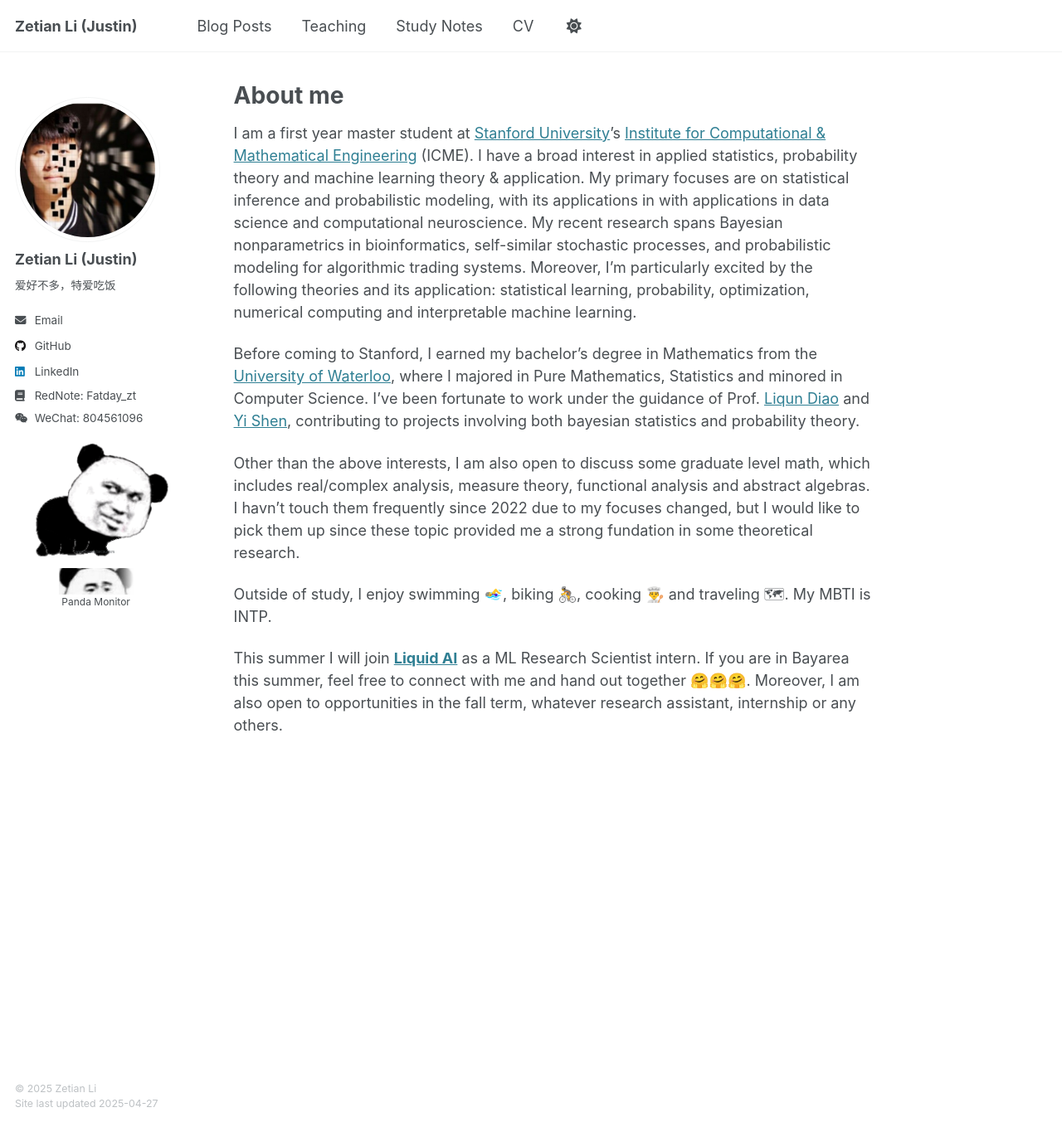
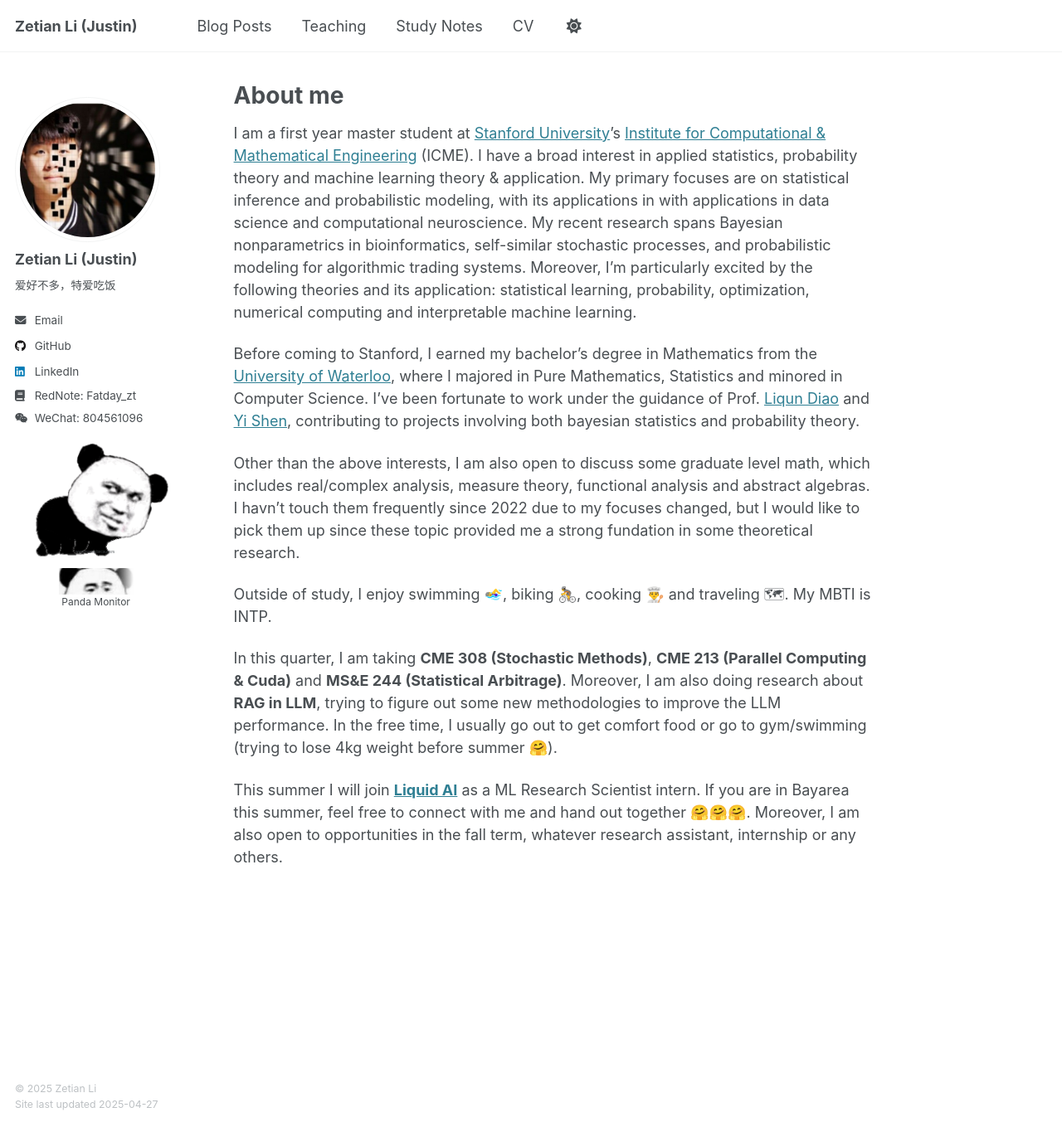
Before and after one commit to fatday/fatday.github.io, a Jekyll site: the page built from _pages/about.md, in a window 1280 px wide and 1359 px high. Shown: the whole window at 83% size. Built offline with Jekyll 4.4.1, drawn with Linux system fonts in a browser that asks for light colours.

Commit message:
Update about.md

```diff
--- a/_pages/about.md
+++ b/_pages/about.md
@@ -20,4 +20,6 @@ Other than the above interests, I am also open to discuss some graduate level ma
 
 Outside of study, I enjoy swimming 🏊‍♀️, biking 🚴, cooking 👨‍🍳 and traveling 🗺. My MBTI is INTP.
 
+In this quarter, I am taking **CME 308 (Stochastic Methods)**, **CME 213 (Parallel Computing & Cuda)** and **MS&E 244 (Statistical Arbitrage)**. Moreover, I am also doing research about **RAG in LLM**, trying to figure out some new methodologies to improve the LLM performance. In the free time, I usually go out to get comfort food or go to gym/swimming (trying to lose 4kg weight before summer 🤗).
+
 This summer I will join [**Liquid AI**](https://www.liquid.ai/) as a ML Research Scientist intern. If you are in Bayarea this summer, feel free to connect with me and hand out together 🤗🤗🤗. Moreover, I am also open to opportunities in the fall term, whatever research assistant, internship or any others.
```
